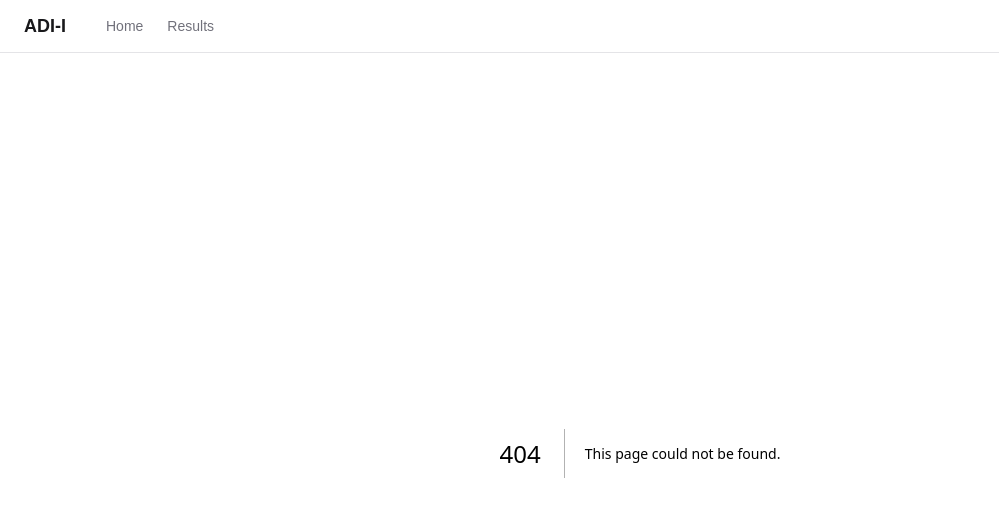
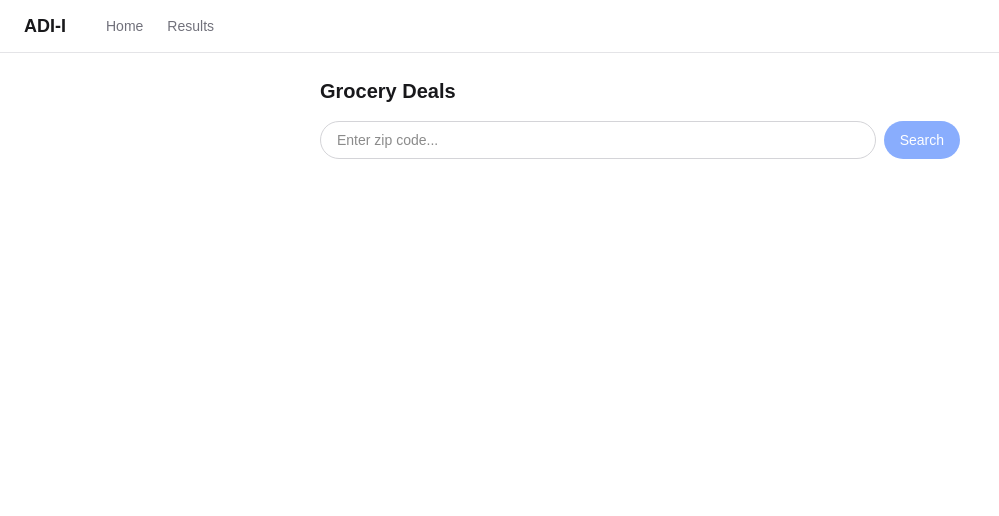
Before and after one commit to llysi/tidalhack-26, a Next.js app: page /coupons in a window 1280 px wide. Before the commit this address had no page. Shown: the top 516 px of the page, without its empty margins (0-999 px from the left). Built offline with nearby package versions, Linux system fonts and the light colour scheme.

Commit message:
coupons page

```diff
--- /dev/null
+++ b/src/app/coupons/page.tsx
@@ -0,0 +1,131 @@
+"use client";
+
+import { useState } from "react";
+import type { Coupon, StoreId } from "@/lib/coupons/types";
+
+const STORES: { id: StoreId; label: string }[] = [
+  { id: "heb", label: "H-E-B" },
+  { id: "aldi", label: "Aldi" },
+  { id: "walmart", label: "Walmart" },
+];
+
+export default function CouponsPage() {
+  const [zip, setZip] = useState("");
+  const [coupons, setCoupons] = useState<Coupon[]>([]);
+  const [errors, setErrors] = useState<string[]>([]);
+  const [loading, setLoading] = useState(false);
+  const [activeStore, setActiveStore] = useState<StoreId>("heb");
+
+  async function handleSearch(e: React.SyntheticEvent<HTMLFormElement>) {
+    e.preventDefault();
+    if (!zip.trim()) return;
+    setLoading(true);
+    setErrors([]);
+    try {
+      const res = await fetch(`/api/coupons?zip=${encodeURIComponent(zip)}`);
+      const data = await res.json();
+      setCoupons(data.coupons ?? []);
+      setErrors(data.errors ?? []);
+    } catch (err) {
+      setErrors([String(err)]);
+    } finally {
+      setLoading(false);
+    }
+  }
+
+  const filtered = coupons.filter((c) => c.store === activeStore);
+
+  return (
+    <div className="max-w-2xl mx-auto px-4 py-6">
+      <h1 className="text-xl font-semibold text-zinc-900 dark:text-zinc-100 mb-4">
+        Grocery Deals
+      </h1>
+
+      {/* Zip input */}
+      <form onSubmit={handleSearch} className="flex gap-2 mb-6">
+        <input
+          value={zip}
+          onChange={(e) => setZip(e.target.value)}
+          placeholder="Enter zip code..."
+          className="flex-1 rounded-full border border-zinc-300 dark:border-zinc-600 bg-white dark:bg-zinc-900 px-4 py-2 text-sm focus:outline-none focus:ring-2 focus:ring-blue-500"
+        />
+        <button
+          type="submit"
+          disabled={loading || !zip.trim()}
+          className="rounded-full bg-blue-600 px-4 py-2 text-sm text-white hover:bg-blue-700 disabled:opacity-50"
+        >
+          {loading ? "Loading..." : "Search"}
+        </button>
+      </form>
+
+      {/* Store tabs */}
+      {coupons.length > 0 && (
+        <div className="flex gap-2 mb-4">
+          {STORES.map(({ id, label }) => {
+            const count = coupons.filter((c) => c.store === id).length;
+            return (
+              <button
+                key={id}
+                onClick={() => setActiveStore(id)}
+                className={`px-4 py-1.5 rounded-full text-sm font-medium transition ${
+                  activeStore === id
+                    ? "bg-blue-600 text-white"
+                    : "bg-zinc-100 dark:bg-zinc-800 text-zinc-600 dark:text-zinc-300 hover:bg-zinc-200 dark:hover:bg-zinc-700"
+                }`}
+              >
+                {label} {count > 0 && <span className="opacity-70">({count})</span>}
+              </button>
+            );
+          })}
+        </div>
+      )}
+
+      {/* Errors */}
+      {errors.length > 0 && (
+        <div className="mb-4 text-xs text-red-500 space-y-0.5">
+          {errors.map((e, i) => (
+            <p key={i}>{e}</p>
+          ))}
+        </div>
+      )}
+
+      {/* Coupon list */}
+      {!loading && coupons.length > 0 && filtered.length === 0 && (
+        <p className="text-zinc-400 text-sm">No deals found for this store.</p>
+      )}
+
+      <ul className="space-y-2">
+        {filtered.map((coupon, i) => (
+          <li
+            key={i}
+            className="flex items-center gap-3 border border-zinc-200 dark:border-zinc-700 rounded-lg px-4 py-3"
+          >
+            {coupon.imageUrl && (
+              <img
+                src={coupon.imageUrl}
+                alt={coupon.item}
+                className="w-12 h-12 object-contain shrink-0 rounded"
+              />
+            )}
+            <span className="text-sm text-zinc-800 dark:text-zinc-200 flex-1">
+              {coupon.item}
+              {coupon.unit && (
+                <span className="text-zinc-400 ml-1 text-xs">({coupon.unit})</span>
+              )}
+            </span>
+            <div className="text-right shrink-0">
+              {coupon.regularPrice != null && (
+                <span className="text-xs text-zinc-400 line-through mr-2">
+                  ${coupon.regularPrice.toFixed(2)}
+                </span>
+              )}
+              <span className="text-sm font-semibold text-green-600 dark:text-green-400">
+                ${coupon.couponPrice.toFixed(2)}
+              </span>
+            </div>
+          </li>
+        ))}
+      </ul>
+    </div>
+  );
+}
```
